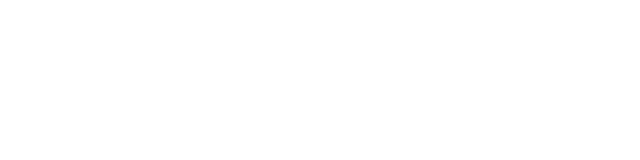
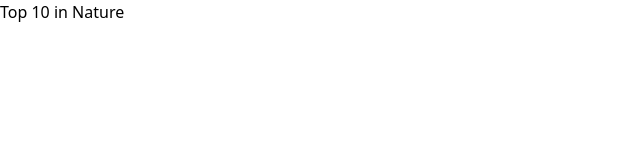
Before and after one commit to taekim-dev/seoul-wise, a React (Create React App) app: page /nature in a window 1280 px wide. Before the commit this address had no page. Shown: the top 160 px of the page, without its empty margins (0-640 px from the left). Built offline with nearby package versions, Linux system fonts and the light colour scheme.

Commit message:
routing change

```diff
--- a/src/Routes.js
+++ b/src/Routes.js
@@ -1,14 +1,19 @@
 import { Route, Routes } from "react-router-dom";
 import Home from './pages/Home';
-import Category from './pages/Category';
+import Food from "./components/CategoryPages/Food";
+import Nature from "./components/CategoryPages/Nature";
+import NotFound from "./pages/NotFound";
 
 const AppRoutes = () => {
-  return (
-    <Routes>
-      <Route path="/" element={<Home />} />
-      <Route path="/category/:categoryName" element={<Category />} />
-    </Routes>
-  );
-};
+    return (
+        <Routes>
+          <Route path="/" element={<Home />} />
+          <Route path="/food" element={<Food />} />
+          <Route path="/nature" element={<Nature />} />
+          {/* Define routes for other categories... */}
+          <Route path="*" element={<NotFound />} />
+        </Routes>
+    );
+  }
 
 export default AppRoutes;
--- /dev/null
+++ b/src/components/CategoryPages/CategoryHeader.js
@@ -0,0 +1,11 @@
+import React from 'react';
+
+const CategoryHeader = ({ categoryName }) => {
+  return (
+    <header>
+      <h1>Top 10 in {categoryName}</h1>
+    </header>
+  );
+};
+
+export default CategoryHeader;
--- /dev/null
+++ b/src/components/CategoryPages/Food.js
@@ -0,0 +1,13 @@
+import React from 'react';
+import CategoryHeader from './CategoryHeader';
+
+const Food = () => {
+  return (
+    <div>
+      <CategoryHeader categoryName="Food" />
+      {/* Rest of your component logic here */}
+    </div>
+  );
+};
+
+export default Food;
--- /dev/null
+++ b/src/components/CategoryPages/Nature.js
@@ -0,0 +1,13 @@
+import React from 'react';
+import CategoryHeader from './CategoryHeader';
+
+const Nature = () => {
+  return (
+    <div>
+      <CategoryHeader categoryName="Nature" />
+      {/* Rest of your component logic here */}
+    </div>
+  );
+};
+
+export default Nature;
--- a/src/pages/Category.js
+++ /dev/null
@@ -1,14 +0,0 @@
-import React from 'react';
-import { useParams } from 'react-router-dom';
-
-const Category = () => {
-  const { categoryName } = useParams();
-
-  return (
-    <div>
-      <h1>Top 10 in {categoryName}</h1>
-    </div>
-  );
-};
-
-export default Category;
--- /dev/null
+++ b/src/pages/NotFound.js
@@ -0,0 +1,12 @@
+import React from 'react';
+
+const NotFound = () => {
+  return (
+    <div className="flex flex-col justify-center items-center min-h-screen text-gray-600">
+      <h1 className="text-6xl font-bold mb-4">404</h1>
+      <p className="text-xl">The page you are looking for does not exist.</p>
+    </div>
+  );
+};
+
+export default NotFound;
```
